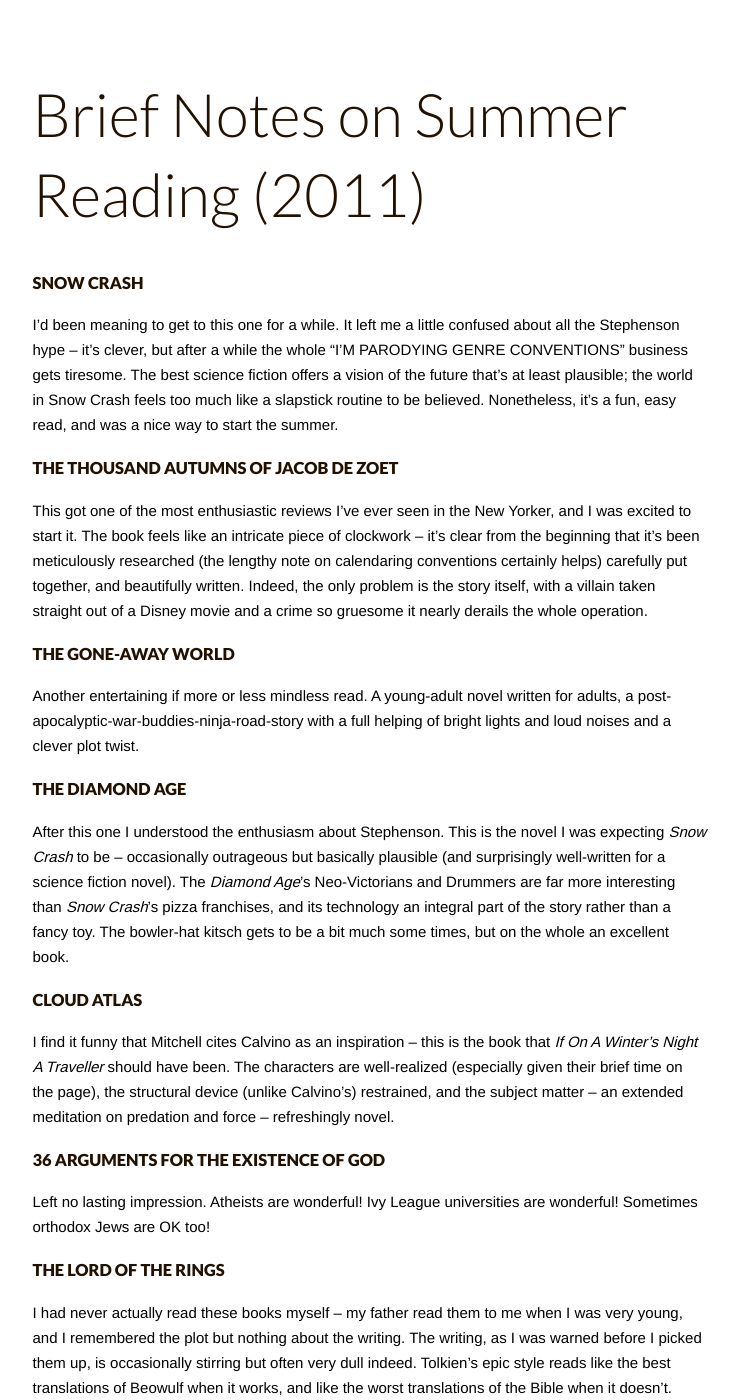
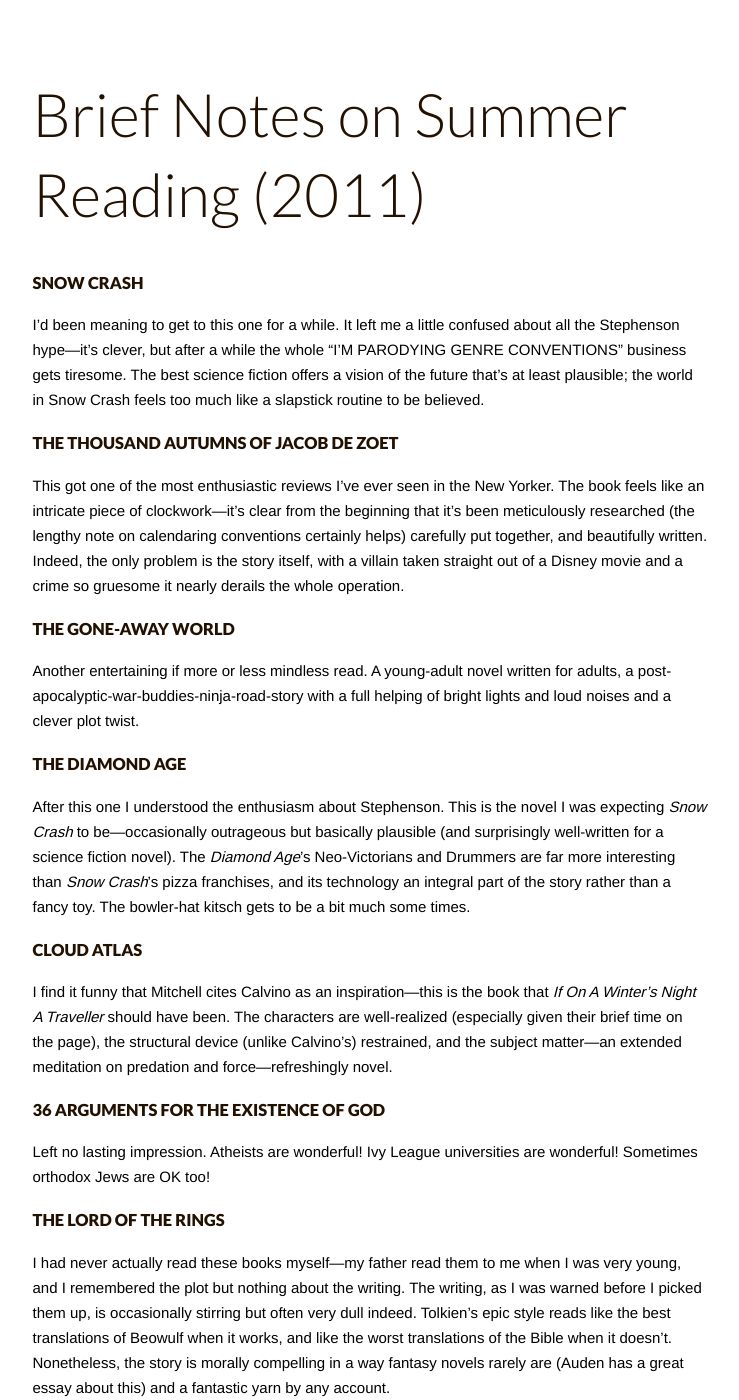
Before and after one commit to jacobandreas/writing, a Jekyll site: the page built from _posts/2011-09-13-brief-notes-on-summer-reading.md, in a window 1280 px wide and 1400 px high. Shown: the whole window, without its empty margins (270-1009 px from the left). Built offline with Jekyll 4.4.1, drawn with Linux system fonts in a browser that asks for light colours; some of the changed text lies outside the part shown.

Commit message:
various small edits & notes on lentils

```diff
--- a/_posts/2011-09-13-brief-notes-on-summer-reading.md
+++ b/_posts/2011-09-13-brief-notes-on-summer-reading.md
@@ -6,20 +6,19 @@
 
 ## Snow Crash
 I'd been meaning to get to this one for a while. It left me a little confused
-about all the Stephenson hype -- it's clever, but after a while the whole "I'M
+about all the Stephenson hype---it's clever, but after a while the whole "I'M
 PARODYING GENRE CONVENTIONS" business gets tiresome. The best science fiction
 offers a vision of the future that's at least plausible; the world in Snow Crash
-feels too much like a slapstick routine to be believed. Nonetheless, it's a fun,
-easy read, and was a nice way to start the summer.
+feels too much like a slapstick routine to be believed.
 
 ## The Thousand Autumns of Jacob de Zoet
-This got one of the most enthusiastic reviews I've ever seen in the New Yorker,
-and I was excited to start it. The book feels like an intricate piece of
-clockwork -- it's clear from the beginning that it's been meticulously
-researched (the lengthy note on calendaring conventions certainly helps)
-carefully put together, and beautifully written. Indeed, the only problem is the
-story itself, with a villain taken straight out of a Disney movie and a crime so
-gruesome it nearly derails the whole operation.
+This got one of the most enthusiastic reviews I've ever seen in the New Yorker.
+The book feels like an intricate piece of clockwork---it's clear from the
+beginning that it's been meticulously researched (the lengthy note on
+calendaring conventions certainly helps) carefully put together, and beautifully
+written. Indeed, the only problem is the story itself, with a villain taken
+straight out of a Disney movie and a crime so gruesome it nearly derails the
+whole operation.
 
 ## The Gone-Away World
 Another entertaining if more or less mindless read. A young-adult novel written
@@ -28,36 +27,35 @@
 
 ## The Diamond Age
 After this one I understood the enthusiasm about Stephenson. This is the novel I
-was expecting _Snow Crash_ to be -- occasionally outrageous but basically
+was expecting _Snow Crash_ to be---occasionally outrageous but basically
 plausible (and surprisingly well-written for a science fiction novel). The
 _Diamond Age_'s Neo-Victorians and Drummers are far more interesting than _Snow
 Crash_'s pizza franchises, and its technology an integral part of the story
-rather than a fancy toy. The bowler-hat kitsch gets to be a bit much some times,
-but on the whole an excellent book.
+rather than a fancy toy. The bowler-hat kitsch gets to be a bit much some times.
 
 ## Cloud Atlas
-I find it funny that Mitchell cites Calvino as an inspiration -- this is the
-book that _If On A Winter's Night A Traveller_ should have been. The characters
-are well-realized (especially given their brief time on the page), the
-structural device (unlike Calvino's) restrained, and the subject matter -- an
-extended meditation on predation and force -- refreshingly novel.
+I find it funny that Mitchell cites Calvino as an inspiration---this is the book
+that _If On A Winter's Night A Traveller_ should have been. The characters are
+well-realized (especially given their brief time on the page), the structural
+device (unlike Calvino's) restrained, and the subject matter---an extended
+meditation on predation and force---refreshingly novel.
 
 ## 36 Arguments for the Existence of God
 Left no lasting impression. Atheists are wonderful! Ivy League universities are
 wonderful! Sometimes orthodox Jews are OK too!
 
 ## The Lord of the Rings
-I had never actually read these books myself -- my father read them to me when I
+I had never actually read these books myself---my father read them to me when I
 was very young, and I remembered the plot but nothing about the writing. The
 writing, as I was warned before I picked them up, is occasionally stirring but
 often very dull indeed. Tolkien's epic style reads like the best translations of
 Beowulf when it works, and like the worst translations of the Bible when it
 doesn't. Nonetheless, the story is morally compelling in a way fantasy novels
-rarely are (Auden has a great essay about this) and the LOTR sequence is a
-fantastic yarn by any account.
+rarely are (Auden has a great essay about this) and a fantastic yarn by any
+account.
 
 ## Super Sad True Love Story
-My roommate, at whose recommendation I picked this up, put it best -- this would
+My roommate, at whose recommendation I picked this up, put it best---this would
 have been a great piece of short fiction, but there's not enough in it for a
 book. Shteyngart's alarming vision of the future hits its mark, but the
 eponymous love story is unconvincing.
@@ -70,11 +68,10 @@
 I'm glad I read it, but the experience was definitely more work than play.
 
 ## Notes from the Underground
-I somehow managed to get through all of high school and most of university
-without reading this. _Crime and Punishment_ (the only other Dostoevsky I've
-read) is more psychologically interesting, but it's a testament to the power of
-his writing that I had to take frequent breaks from _Notes_ to recover from the
-physical discomfort induced by reading.
+_Crime and Punishment_ (the only other Dostoevsky I've read) is more
+psychologically interesting, but it's a testament to the power of his writing
+that I had to take frequent breaks from _Notes_ to recover from the physical
+discomfort induced by reading.
 
 ## A Game of Thrones
 I needed something cheap and filling after the last two books; _Game of Thrones_
```
Also changed, not shown: _posts/2011-12-28-on-columbia-students.md (+12 -11 lines), _posts/2012-01-20-on-the-core-curriculum.md (+11 -13 lines), _posts/2012-04-03-on-community-administration-and-mental-health.md (+7 -7 lines), _posts/2012-09-03-things-to-add-to-lentils.md (added, +9 -0 lines).
